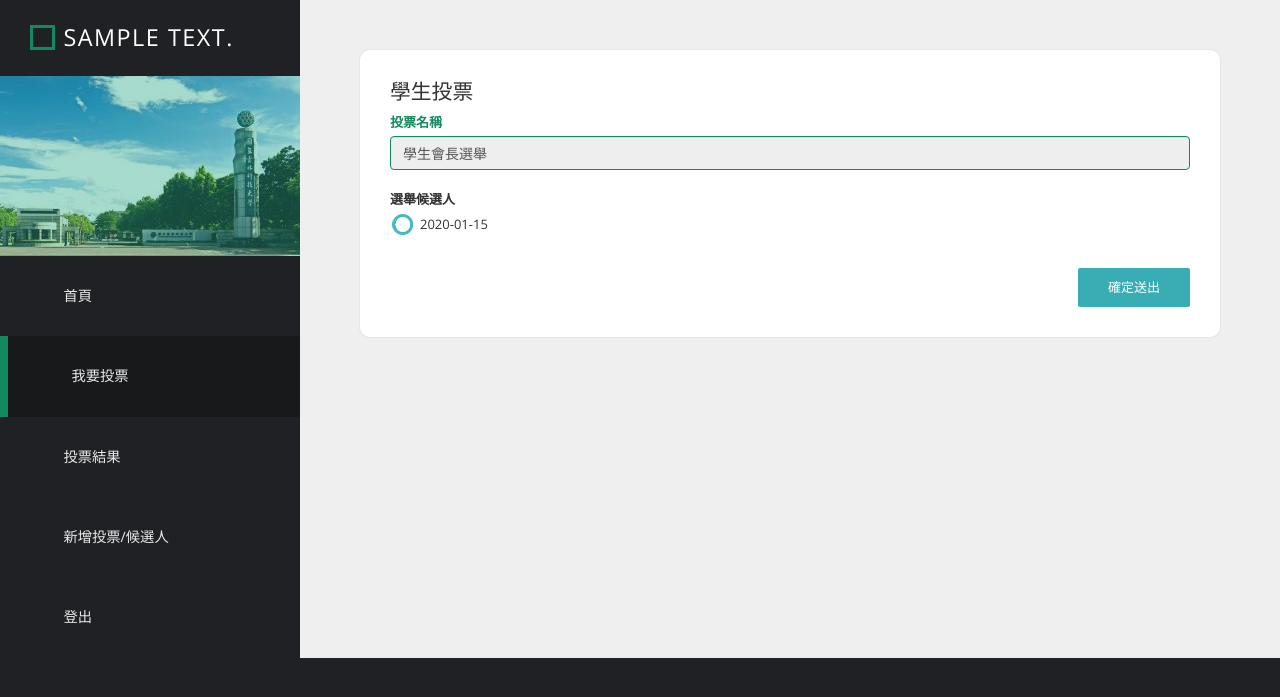
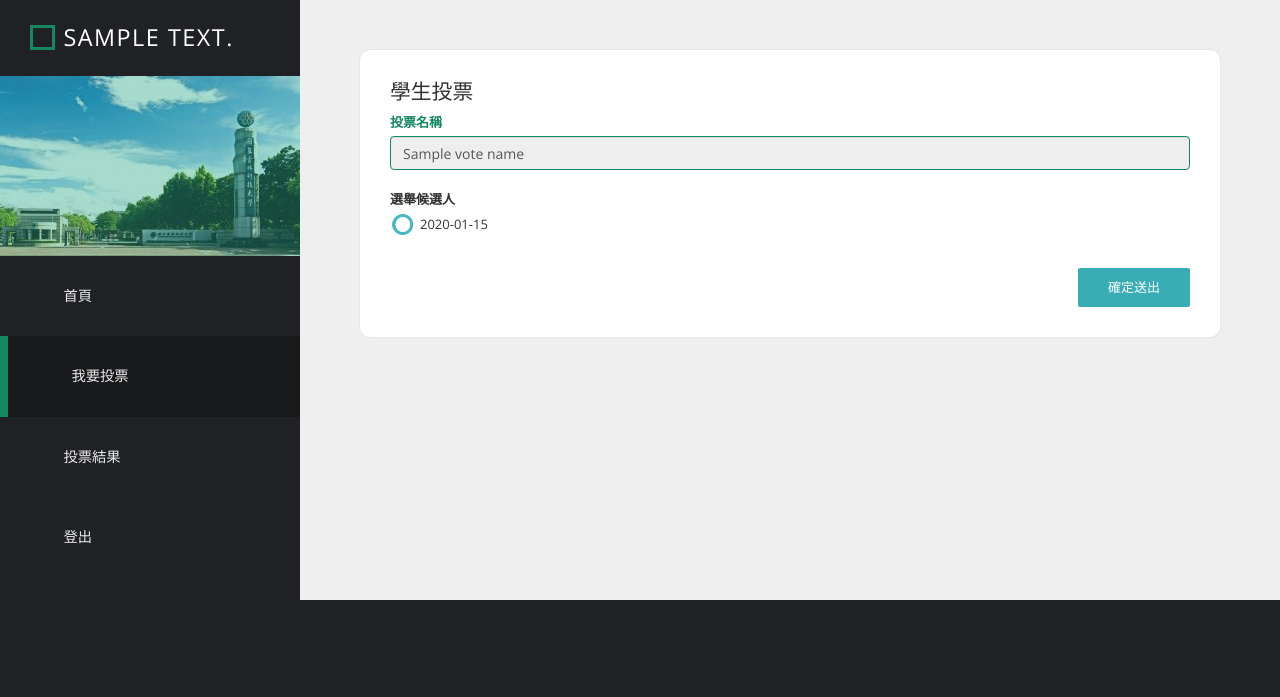
Before and after one commit to william11ya/block-chain, a Flask app: template FlaskSE_master_0605/templates/test_view/student_vote.html in a window 1280 px wide. Shown: the top 697 px of the page. Run offline with Flask 3, Linux system fonts and the light colour scheme; the template is opened without the code that fills it: most values are stand-ins (such as "Sample title", 1, 10 or a date in 2020); parts of the project's set-up code (start-up, migrations or seed data) failed here and were passed over; some libraries are stand-ins or nearby versions; some web fonts are replaced.

Commit message:
Update student_vote.html

```diff
--- a/FlaskSE_master_0605/templates/test_view/student_vote.html
+++ b/FlaskSE_master_0605/templates/test_view/student_vote.html
@@ -47,9 +47,13 @@
         <nav class="templatemo-left-nav">
           <ul>
             <li><a href="{{ url_for('index') }}"><i class="fa fa-home fa-fw"></i>首頁</a></li>
+            {% if text != "admin" %}
             <li><a href="#" class="active"><i class="fa fa-users fa-fw"></i>我要投票</a></li>
+            {% endif %}
             <li><a href="{{ url_for('winner_candidate') }}"><i class="fa fa-sliders fa-fw"></i>投票結果</a></li>
+            {% if text == "admin" %}
             <li><a href="{{ url_for('add_vote1') }}"><i class="fa fa-sliders fa-fw"></i>新增投票/候選人</a></li>
+            {% endif %}
             <li><a href="{{ url_for('login') }}"><i class="fa fa-eject fa-fw"></i>登出</a></li>
           </ul>
         </nav>
@@ -64,7 +68,7 @@
               <div class="row form-group">
                 <div class="col-lg-12 has-success form-group">
                     <label class="control-label" for="vote_name">投票名稱</label>
-                    <input type="text" class="form-control" id="vote_name" value="學生會長選舉" disabled>
+                    <input type="text" class="form-control" id="vote_name" value="{{VoteName}}" disabled>
                 </div>
               </div>
               <input type="text" id="index" name="index" value="{{index}}" hidden>
```
